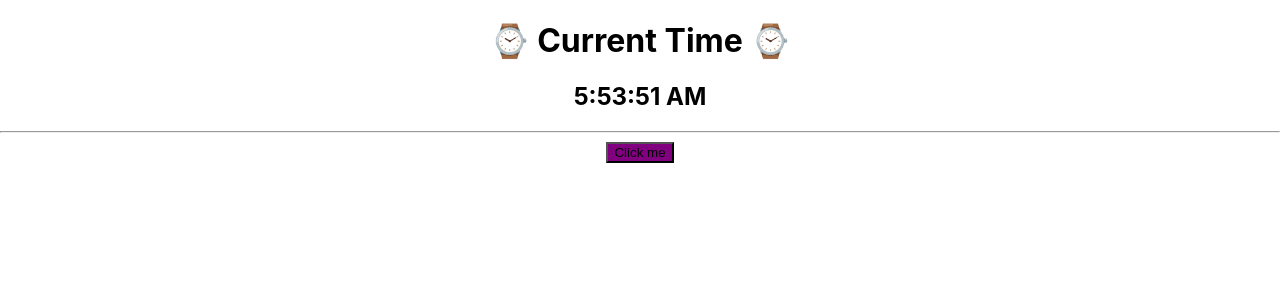
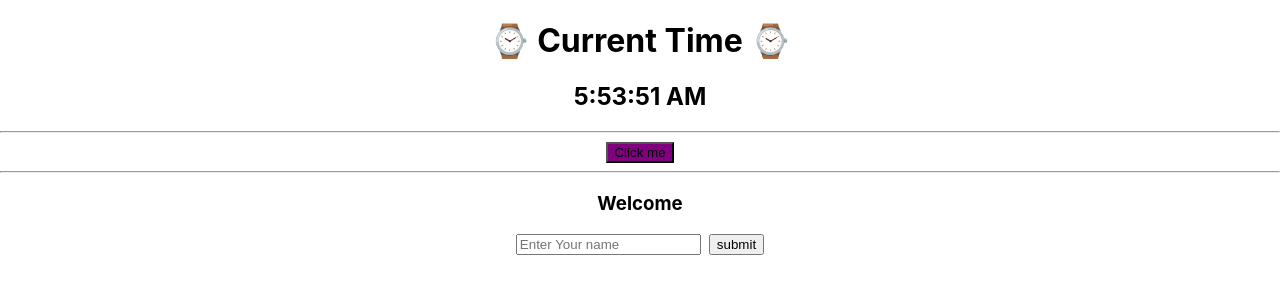
Before and after one commit to kapil23102002/learn-react, a React (Create React App) app: page / in a window 1280 px wide. Shown: the top 300 px of the page. Built offline with nearby package versions, Linux system fonts and the light colour scheme.

Commit message:
adding Form

```diff
--- a/src/App.js
+++ b/src/App.js
@@ -1,5 +1,6 @@
 import "./App.css";
 import Clock from "./components/clock/Clock";
+import Form from "./components/form/Form";
 import HandleEvent from "./components/handleEvent/HandleEvent";
 
 function App() {
@@ -8,6 +9,8 @@ function App() {
       <Clock />
       <hr />
       <HandleEvent />
+      <hr />
+      <Form />
     </div>
   );
 }
--- /dev/null
+++ b/src/components/form/Form.js
@@ -0,0 +1,30 @@
+import React, { useState } from "react";
+
+const Form = () => {
+  const [name, setName] = useState("");
+  const [fullName, setFullName] = useState(name);
+  const changeHandle = (e) => {
+    const name = e.target.value;
+    setName(name);
+  };
+  const onSumbit = () => {
+    setFullName(name);
+  };
+
+  return (
+    <div>
+      <h3>Welcome {fullName}</h3>
+      <input
+        type="text"
+        onChange={changeHandle}
+        placeholder="Enter Your name"
+        value={name}
+      ></input>
+      <button style={{ marginLeft: "8px" }} onClick={onSumbit}>
+        submit
+      </button>
+    </div>
+  );
+};
+
+export default Form;
```
